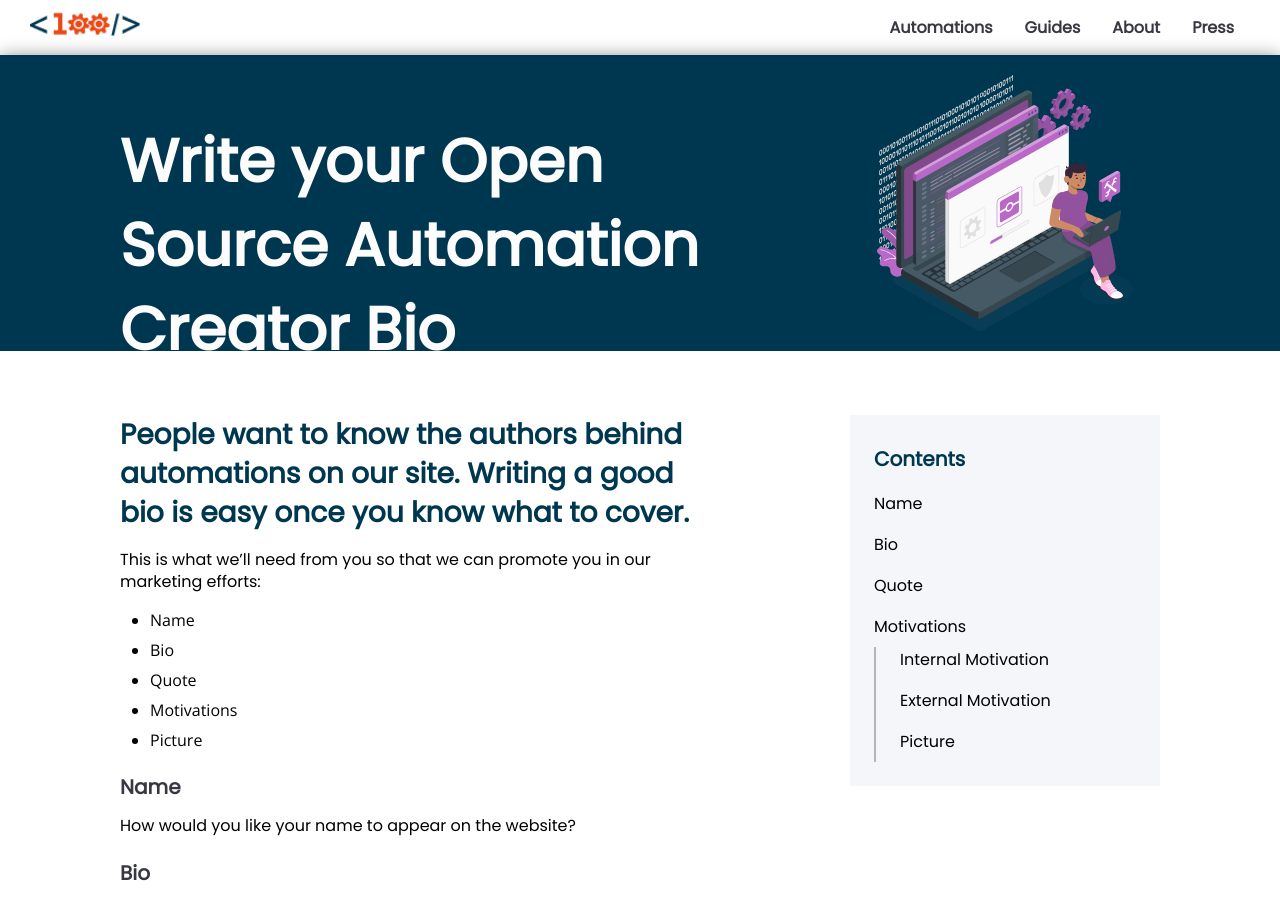
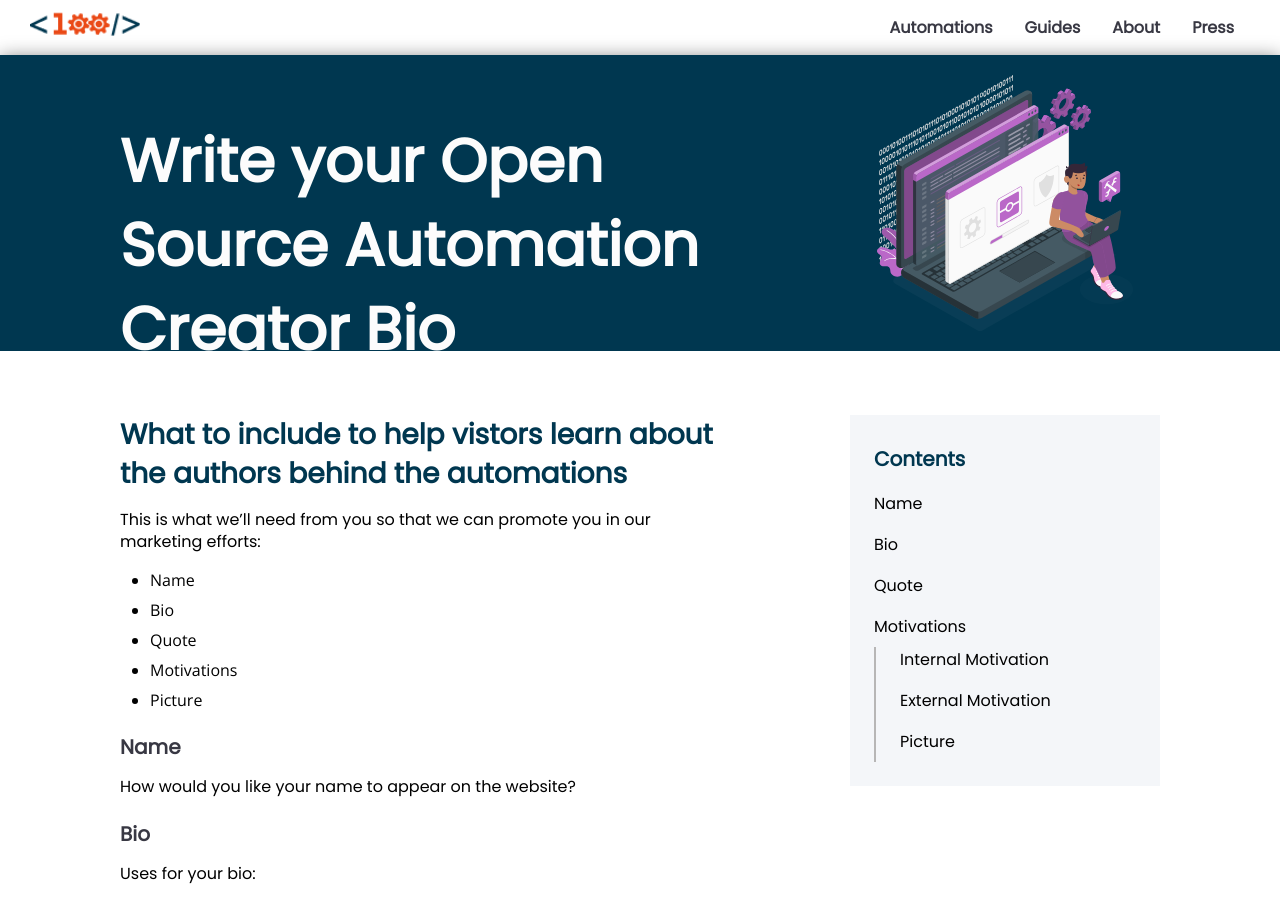
Before and after one commit to 100Automations/Website, a Jekyll site: the page built from _guides/write-your-opensource-automation-creator-bio.md, in a window 1280 px wide and 900 px high. Built offline with Jekyll 4.4.1, drawn with Linux system fonts in a browser that asks for light colours.

Commit message:
edited description for style
description: People want to know the authors behind automations on our site. Writing a good bio is easy once you know what to cover.

```diff
--- a/_guides/write-your-opensource-automation-creator-bio.md
+++ b/_guides/write-your-opensource-automation-creator-bio.md
@@ -1,6 +1,6 @@
 ---
 title: Write your Open Source Automation Creator Bio
-description: People want to know the authors behind automations on our site. Writing a good bio is easy once you know what to cover.
+description: What to include to help vistors learn about the authors behind the automations
 status: coming soon
 display: true
 category: 3
```
